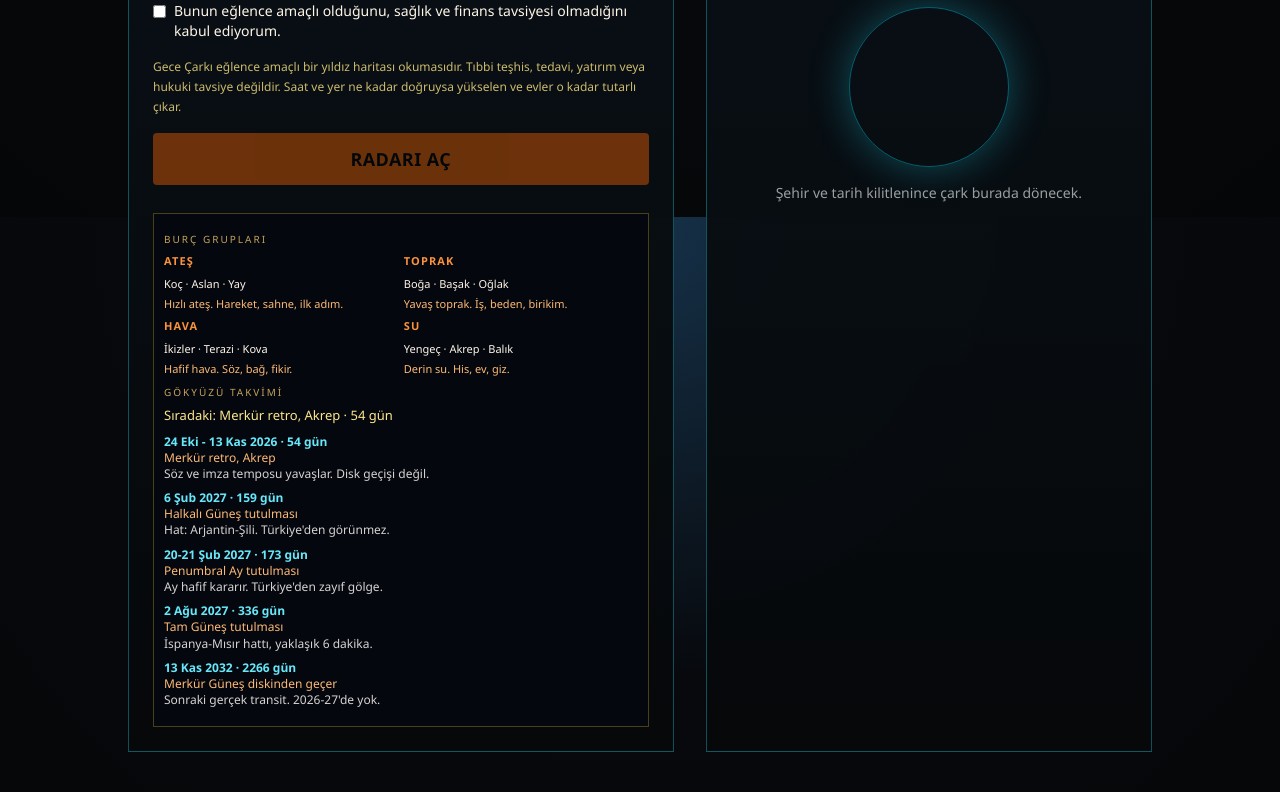
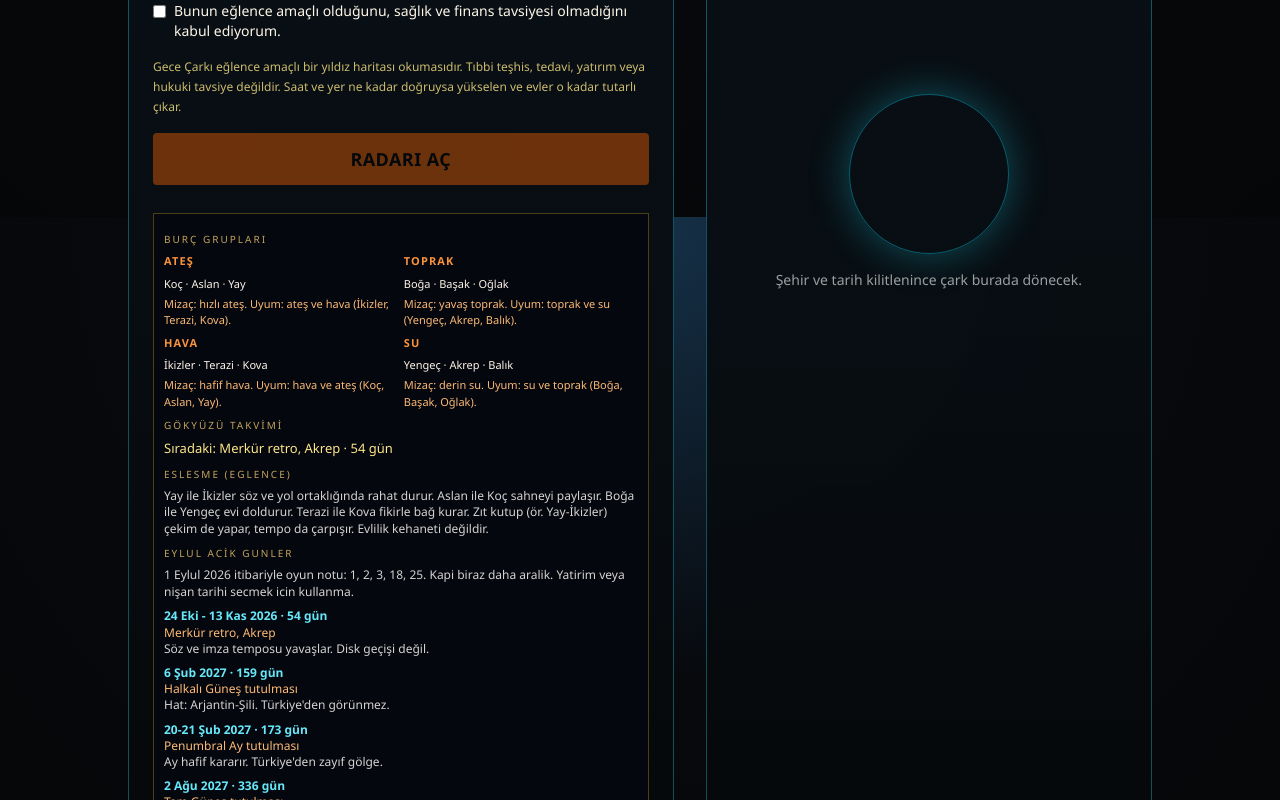
Before and after one commit to hes-80/gece-carki, a Next.js app: page / in a window 1280 px wide. Shown: the part 583-1383 px from the top of the page. Built offline with nearby package versions, Linux system fonts and the light colour scheme; what caelus would draw is missing.

Commit message:
uyum ve eylul gunleri

```diff
--- a/src/app/globals.css
+++ b/src/app/globals.css
@@ -221,3 +221,5 @@ button[type="submit"] {
   margin: 0 0 8px;
 }
 .elem-cell i { display: block; font-style: normal; font-size: 11px; color: #fdba74; margin-top: 2px; }
+
+.sky-note { font-size: 12px; color: #d6d3d1; line-height: 1.4; margin: 0 0 8px; }
--- a/src/components/SkyBoard.tsx
+++ b/src/components/SkyBoard.tsx
@@ -1,10 +1,10 @@
 "use client";
 
 const GROUPS = [
-  { name: "Ateş", signs: "Koç · Aslan · Yay", mood: "Hızlı ateş. Hareket, sahne, ilk adım." },
-  { name: "Toprak", signs: "Boğa · Başak · Oğlak", mood: "Yavaş toprak. İş, beden, birikim." },
-  { name: "Hava", signs: "İkizler · Terazi · Kova", mood: "Hafif hava. Söz, bağ, fikir." },
-  { name: "Su", signs: "Yengeç · Akrep · Balık", mood: "Derin su. His, ev, giz." },
+  { name: "Ateş", signs: "Koç · Aslan · Yay", mood: "Mizaç: hızlı ateş. Uyum: ateş ve hava (İkizler, Terazi, Kova)." },
+  { name: "Toprak", signs: "Boğa · Başak · Oğlak", mood: "Mizaç: yavaş toprak. Uyum: toprak ve su (Yengeç, Akrep, Balık)." },
+  { name: "Hava", signs: "İkizler · Terazi · Kova", mood: "Mizaç: hafif hava. Uyum: hava ve ateş (Koç, Aslan, Yay)." },
+  { name: "Su", signs: "Yengeç · Akrep · Balık", mood: "Mizaç: derin su. Uyum: su ve toprak (Boğa, Başak, Oğlak)." },
 ];
 
 const EVENTS = [
@@ -69,6 +69,17 @@ export function SkyBoard() {
       <p className="sky-next">
         Sıradaki: {next.title} · {daysLeft(next.at)}
       </p>
+            <p className="sky-k">eslesme (eglence)</p>
+      <p className="sky-note">
+        Yay ile İkizler söz ve yol ortaklığında rahat durur. Aslan ile Koç sahneyi paylaşır.
+        Boğa ile Yengeç evi doldurur. Terazi ile Kova fikirle bağ kurar. Zıt kutup (ör. Yay-İkizler)
+        çekim de yapar, tempo da çarpışır. Evlilik kehaneti değildir.
+      </p>
+      <p className="sky-k">eylul acik gunler</p>
+      <p className="sky-note">
+        1 Eylul 2026 itibariyle oyun notu: 1, 2, 3, 18, 25. Kapi biraz daha aralik.
+        Yatirim veya nişan tarihi secmek icin kullanma.
+      </p>
       <ul className="sky-list">
         {EVENTS.map((e) => (
           <li key={e.at}>
```
